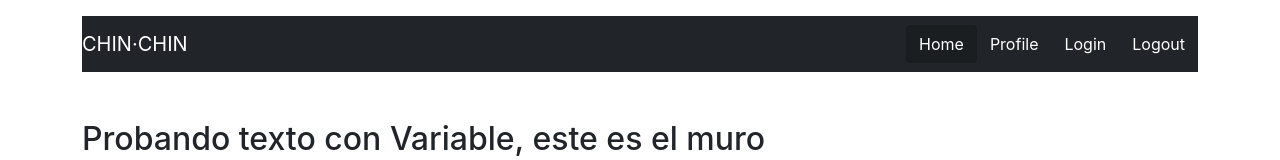
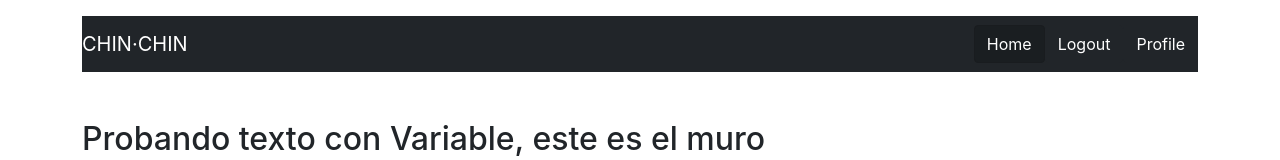
Before and after one commit to valeriavidelam/SCL016-social-network-fw, a React (Create React App) app: page /home in a window 1280 px wide. Shown: the top 160 px of the page. Built offline with nearby package versions, Linux system fonts and the light colour scheme; no server answers; what reactfire would draw is missing.

Commit message:
create button to log out

```diff
--- a/src/components/Navbar.jsx
+++ b/src/components/Navbar.jsx
@@ -1,21 +1,43 @@
 import React from 'react';
 import {Link, NavLink} from 'react-router-dom';
+import firebase from 'firebase/app';
+import { withRouter } from 'react-router-dom';
 
 
-const Navbar = () => {
+const Navbar = (props) => {
+
+    //const history = useHistory ();
+
+    const SignOff = () => {
+        firebase.auth().signOut()
+            .then(() => {
+                console.log('esta funcionando')
+                props.history.push('/')
+            })
+    }
+
     return (
 
             <div className= "navbar navbar-dark bg-dark">
                 <Link className="navbar-brand" to="/">CHIN·CHIN</Link>
                 <div className="d-flex">
-                     <NavLink className="btn btn-dark mr-2" to="/home" exact> Home</NavLink>
+                     {/* <NavLink className="btn btn-dark mr-2" to="/" exact>Logout</NavLink> */}
+                     {
+                       props.firebase !== null ? (
+                        <NavLink className="btn btn-dark mr-2" to="/home" exact>Home</NavLink>
+                       ) : null
+                     }
+
+                     { props.firebase !== null ? (
+                        <button className="btn btn-dark" onClick={() => SignOff()}>Logout </button>
+                     ) : (
+                        <NavLink className="btn btn-dark mr-2" to="/" exact>Login</NavLink>
+                     )}
                      <NavLink className="btn btn-dark mr-2" to="/profile" exact> Profile </NavLink>
-                     <NavLink className="btn btn-dark mr-2" to="/" exact> Login</NavLink>
-                     <NavLink className="btn btn-dark mr-2" to="/" exact> Logout</NavLink>
                 </div>
             </div>
 
     )
 }
 
-export default Navbar
+export default withRouter (Navbar)
```
